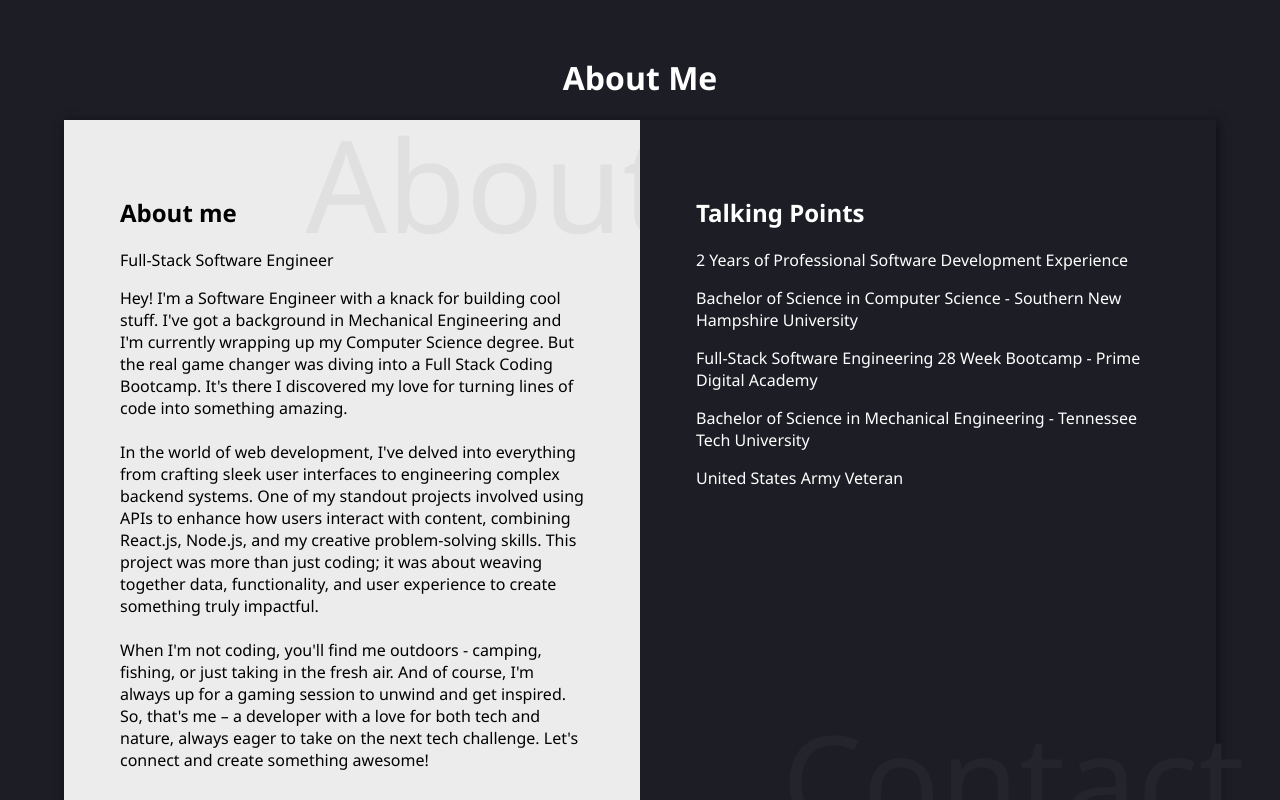
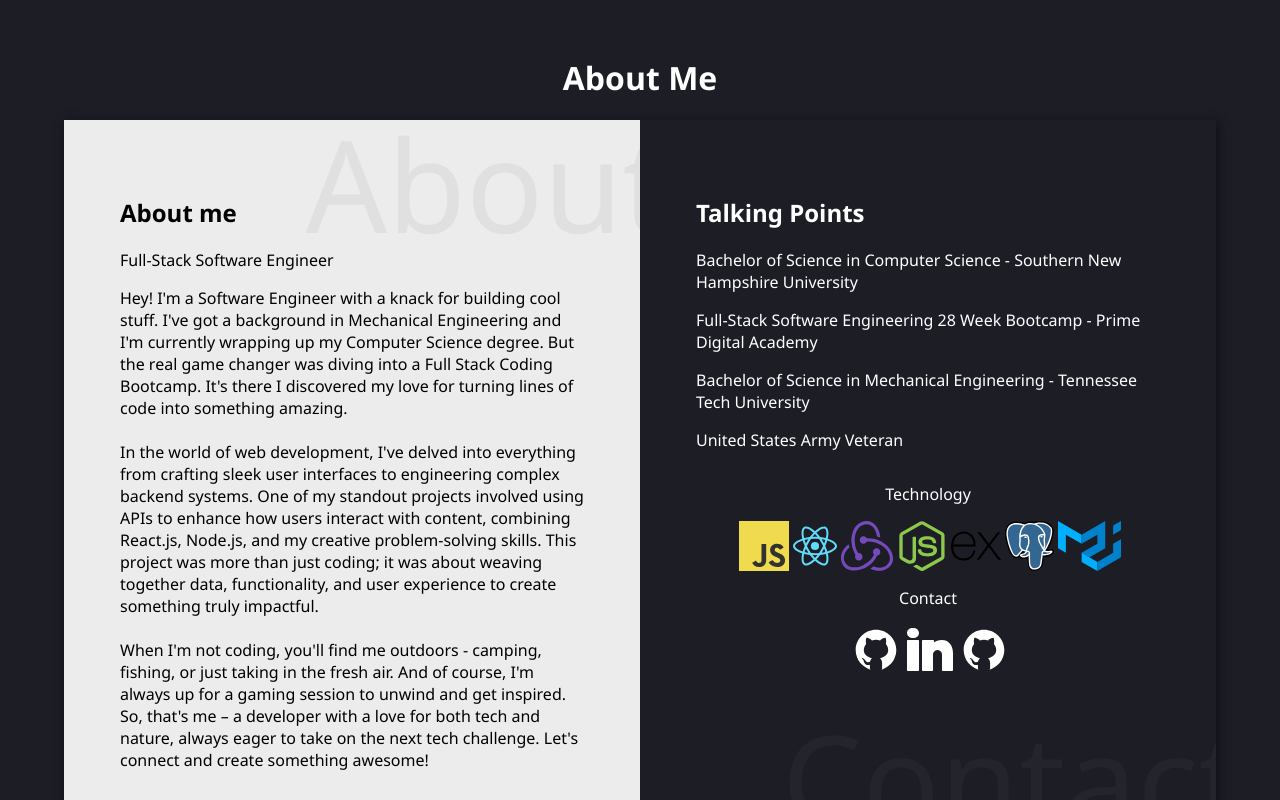
Before and after one commit to Tyler-Lowe/TylerLowe-portfolio, a React (Create React App) app: page /#/home in a window 1280 px wide. Shown: the part 980-1780 px from the top of the page. Built offline with nearby package versions, Linux system fonts and the light colour scheme; no server answers.

Commit message:
WIP About Section

```diff
--- a/src/components/AboutSection/AboutSection.css
+++ b/src/components/AboutSection/AboutSection.css
@@ -35,3 +35,7 @@
 .about-text {
     padding: 3.5rem;
 }
+
+.tech-logo {
+    height: 50px;
+}
--- a/src/components/AboutSection/AboutSection.jsx
+++ b/src/components/AboutSection/AboutSection.jsx
@@ -2,6 +2,15 @@ import React, { useState } from 'react';
 import Container from '@mui/material/Container';
 import Grid from '@mui/material/Grid';
 import Box from '@mui/material/Box';
+import expressImg from '../../images/expressjs-icon.svg';
+import javaScriptImg from '../../images/logo-javascript.svg';
+import muiImg from '../../images/material-ui-1.svg';
+import nodeImg from '../../images/nodejs-icon.svg';
+import postGresImg from '../../images/postgresql.svg';
+import reactImg from '../../images/react-2.svg';
+import reduxImg from '../../images/redux.svg';
+import GitHubIcon2 from '../../images/github2.svg';
+import LinkedInIcon from '../../images/linkedin.svg';
 import './AboutSection.css';
 
 
@@ -11,9 +20,9 @@ function AboutSection() {
         <div class="bg-black page-section">
             <Container maxWidth="lg">
                 <h1 class="text-center text-white">About Me</h1>
-                <Grid container  sx={{ boxShadow: '2px 2px 10px rgba(0, 0, 0, 0.5)', justifyContent: 'center' }}>
+                <Grid container sx={{ boxShadow: '2px 2px 10px rgba(0, 0, 0, 0.5)', justifyContent: 'center' }}>
                     {/* <Box sx={{ boxShadow: '2px 2px 10px rgba(0, 0, 0, 0.5)', display: 'flex' }}> */}
-                    <Grid item lg={6} sx={{backgroundColor: '#ECECEC'}} >
+                    <Grid item lg={6} sx={{ backgroundColor: '#ECECEC' }} >
                         <div class="bg-text-container">
                             <p class='bg-text'>About</p>
                         </div>
@@ -21,23 +30,40 @@ function AboutSection() {
                             <h2 class=''>About me</h2>
                             <p>Full-Stack Software Engineer</p>
                             <p>Hey! I'm a Software Engineer with a knack for building cool stuff. I've got a background in Mechanical Engineering and I'm currently wrapping up my Computer Science degree. But the real game changer was diving into a Full Stack Coding Bootcamp. It's there I discovered my love for turning lines of code into something amazing. <br /> <br />
-                            In the world of web development, I've delved into everything from crafting sleek user interfaces to engineering complex backend systems. One of my standout projects involved using APIs to enhance how users interact with content, combining React.js, Node.js, and my creative problem-solving skills. This project was more than just coding; it was about weaving together data, functionality, and user experience to create something truly impactful.<br /><br />
-                            When I'm not coding, you'll find me outdoors - camping, fishing, or just taking in the fresh air. And of course, I'm always up for a gaming session to unwind and get inspired.
-                            So, that's me – a developer with a love for both tech and nature, always eager to take on the next tech challenge. Let's connect and create something awesome!</p>
+                                In the world of web development, I've delved into everything from crafting sleek user interfaces to engineering complex backend systems. One of my standout projects involved using APIs to enhance how users interact with content, combining React.js, Node.js, and my creative problem-solving skills. This project was more than just coding; it was about weaving together data, functionality, and user experience to create something truly impactful.<br /><br />
+                                When I'm not coding, you'll find me outdoors - camping, fishing, or just taking in the fresh air. And of course, I'm always up for a gaming session to unwind and get inspired.
+                                So, that's me – a developer with a love for both tech and nature, always eager to take on the next tech challenge. Let's connect and create something awesome!</p>
                         </div>
                     </Grid>
-                    <Grid className='bg-black bg-text-container-z bg-text-container' item lg={6}>
+                    <Grid className='bg-black bg-text-container-z bg-text-container overflow-hidden' item lg={6}>
                         <div class="about-text">
                             <h2 class='text-white'>Talking Points</h2>
                             <ul class='text-white clean-list'>
-                                <li>2 Years of Professional Software Development Experience</li>
                                 <li>Bachelor of Science in Computer Science - Southern New Hampshire University</li>
                                 <li>Full-Stack Software Engineering 28 Week Bootcamp - Prime Digital Academy </li>
                                 <li>Bachelor of Science in Mechanical Engineering - Tennessee Tech University</li>
                                 <li>United States Army Veteran</li>
                             </ul>
+                            <p class='text-white text-center'>Technology</p>
+                            <div class='display-flex justify-content-center'>
+                                    <img class="p-l-s tech-logo" src={javaScriptImg} alt="JavaScript" />
+                                    <img class="p-l-s tech-logo" src={reactImg} alt="React" />
+                                    <img class="p-l-s tech-logo" src={reduxImg} alt="Redux" />
+                                    <img class="p-l-s tech-logo" src={nodeImg} alt="Node.js" />
+                                    <img class="p-l-s tech-logo" src={expressImg} alt="Express" />
+                                    <img class="p-l-s tech-logo" src={postGresImg} alt="PostgreSQL" />
+                                    <img class="p-l-s tech-logo" src={muiImg} alt="Material-UI" />
+                            </div>
+                            <p class="text-white text-center">Contact</p>
+                            <div>
+                                <div class='display-flex justify-content-center'>
+                                    <img class="p-l-s tech-logo" src={GitHubIcon2} alt="JavaScript" />
+                                    <img class="p-l-s tech-logo" src={LinkedInIcon} alt="React" />
+                                    <img class="p-l-s tech-logo" src={GitHubIcon2} alt="Redux" />
+                            </div>
+                            </div>
                         </div>
-                        <div class="">
+                        <div class="overflow-hidden">
                             <p class='bg-text-bottom overflow-hidden'>Contact</p>
                         </div>
                     </Grid>
--- a/src/components/App/App.css
+++ b/src/components/App/App.css
@@ -188,3 +188,7 @@ input {
 .clean-list > li {
   padding-bottom: 1rem;
 }
+
+.overflow-hidden {
+  overflow: hidden;
+}
```
